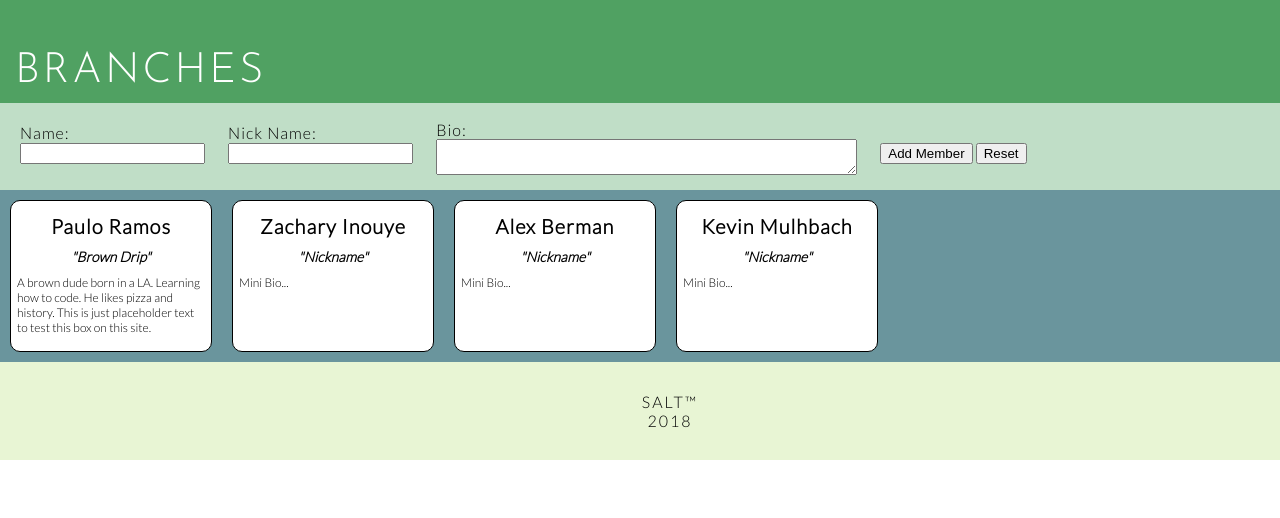
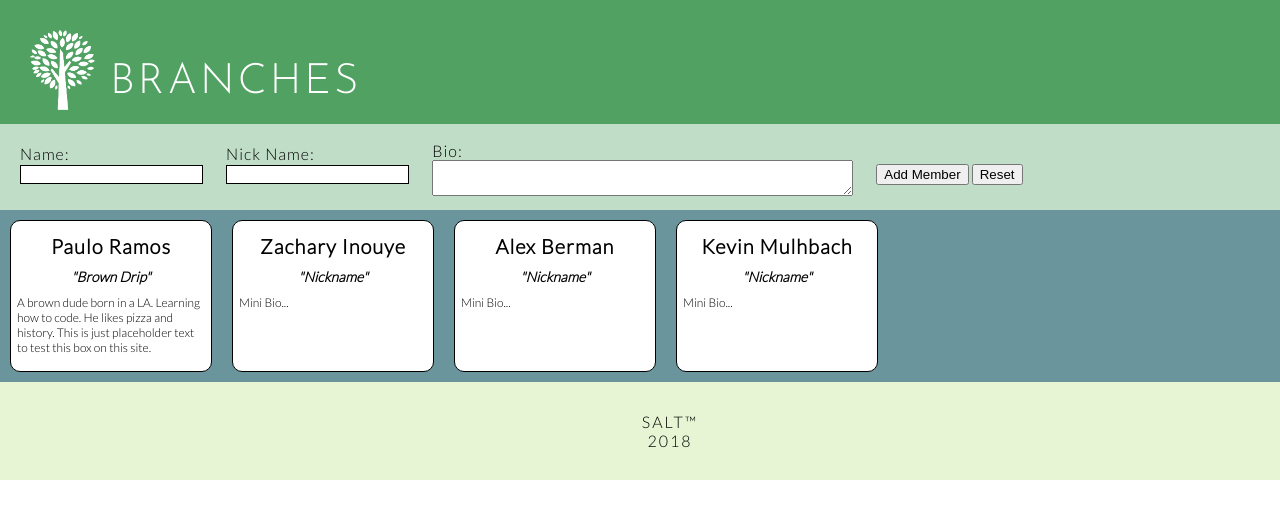
Before and after one commit to zinoki/salt-fam-tree, a plain HTML site: page index.html in a window 1280 px wide. Shown: the top 518 px of the page. Drawn offline with Linux system fonts and the light colour scheme.

Commit message:
Logo addition

```diff
--- a/index.html
+++ b/index.html
@@ -15,6 +15,7 @@
 </body>
 
 <header class="mainheader">
+	<img src="images/logo.png" alt="Branches Logo" width="65" height="80" class="logo">
 	<h1>Branches</h1>
 </header>
 
--- a/styles.css
+++ b/styles.css
@@ -17,16 +17,24 @@ html, body {
 	background-color: #50A162;
 }
 
+.logo {
+	display: inline-block;
+	position: sticky;
+	top: 17px;
+	padding-left: 30px;
+	padding-top: 13px;
+}
+
 .mainheader h1 {
+	display: inline-block;
 	margin: 0px;
-	padding-top: 50px;
-	padding-bottom: 10px;
-	padding-left: 15px;
+	padding-top: 30px;
+	padding-bottom: 20px;
+	padding-left: 12px;
 	font-size: 42px;
 	font-family: 'Josefin Sans', sans-serif;
 	font-weight: 300;
 	color: white;
-	text-align: left;
 	text-transform: uppercase;
 	letter-spacing: 3px;
 }
@@ -46,6 +54,10 @@ html, body {
 	margin-top: 0px;
 	font-size: 16px;
 	letter-spacing: 1px;
+}
+
+.memform .form p input {
+	border: 1px solid black;
 }
 
  .biofield {
```
Also changed, not shown: images/logo.png (added), 2 other files.
